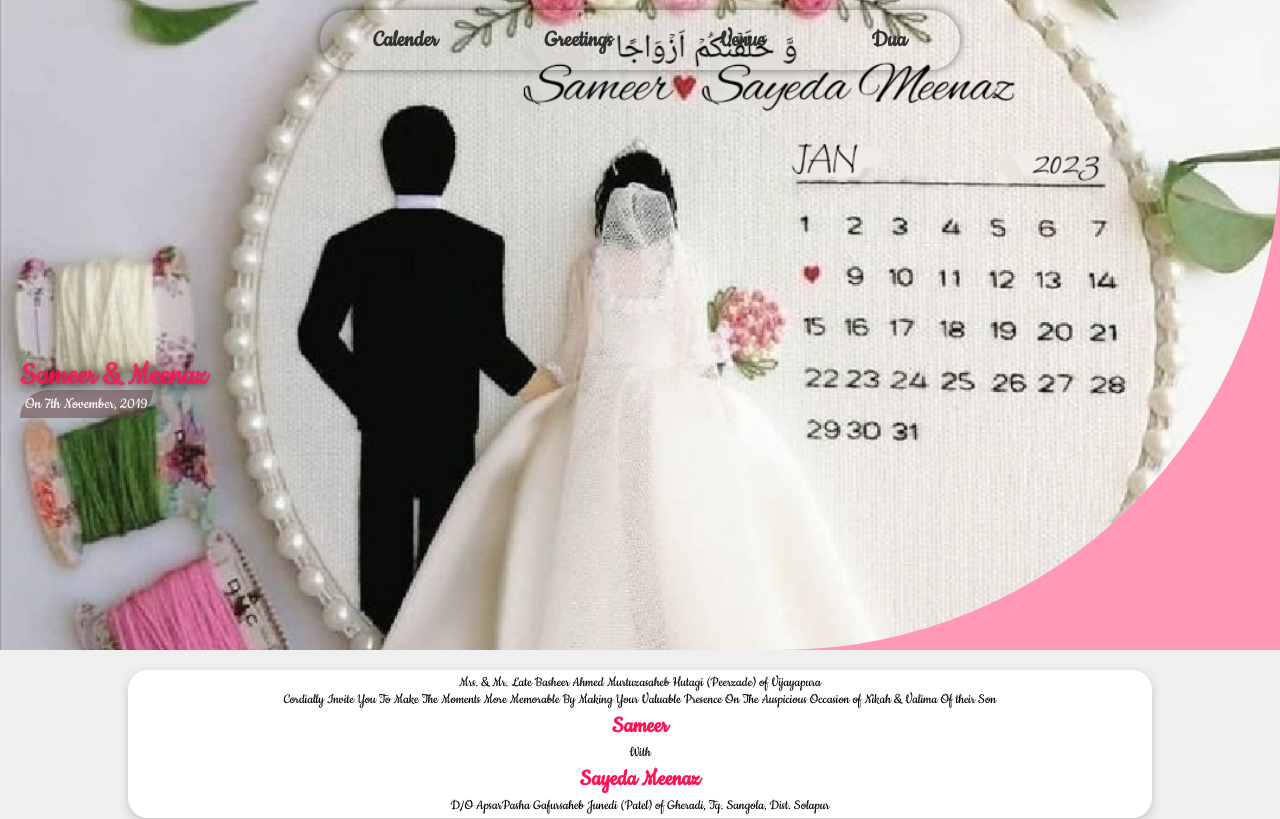
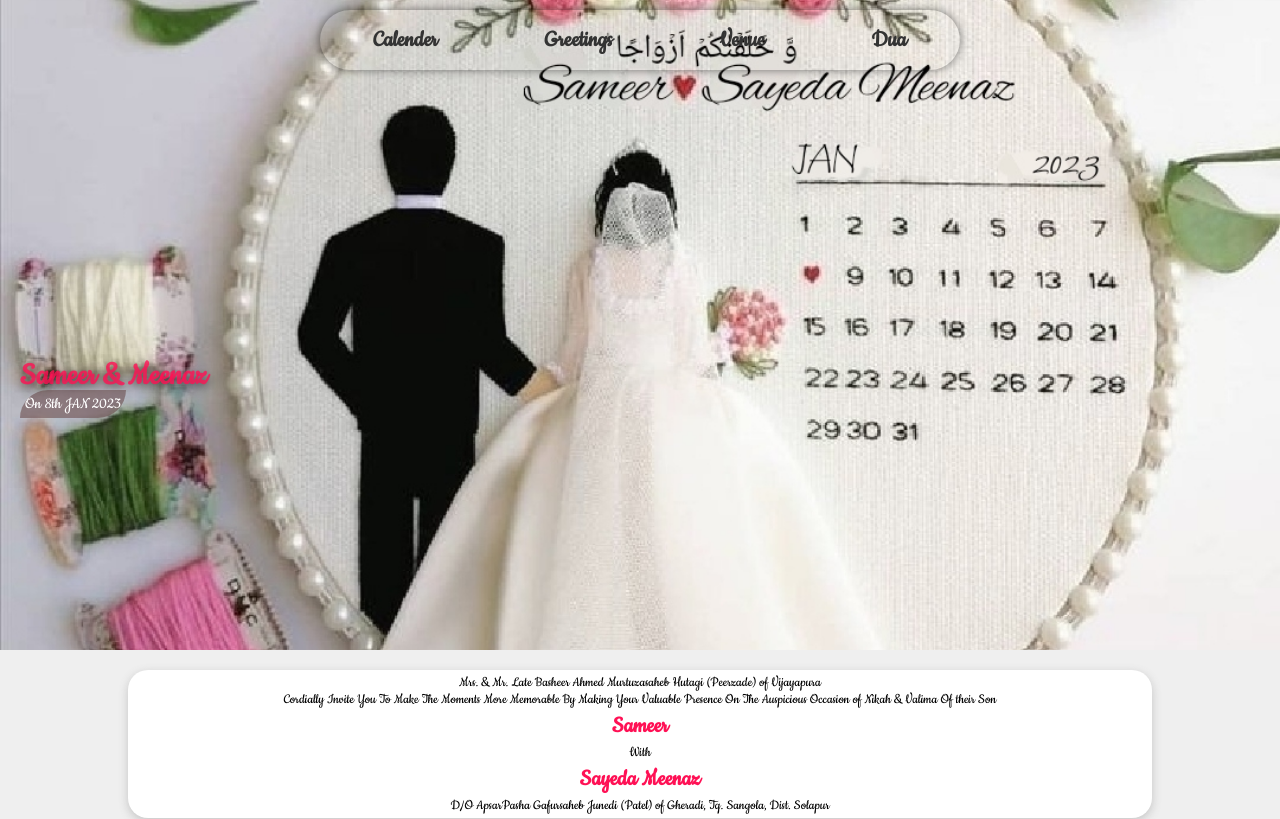
Before and after one commit to Faisal-jag/Hutagi-Family-Invitation, a plain HTML site: page index.html in a window 1280 px wide. Shown: the top 819 px of the page. Drawn offline with nearby package versions, Linux system fonts and the light colour scheme; a web font is replaced by a local one.

Commit message:
date change & border radius emoved

```diff
--- a/index.html
+++ b/index.html
@@ -14,7 +14,7 @@
       rel="stylesheet"
     />
     <link rel="stylesheet" href="style.css" />
-    <title>Wedding website</title>
+    <title>Hutagi Family Invitation</title>
   </head>
   <body>
     <div class="container">
@@ -30,7 +30,7 @@
         </div>
         <div class="text" id="home">
           <h1>Sameer & Meenaz</h1>
-          <span class="date">On 7th November, 2019</span>
+          <span class="date">On 8th JAN 2023</span>
         </div>
       </div>
       <div class="section">
--- a/style.css
+++ b/style.css
@@ -12,7 +12,7 @@
     justify-content: flex-start;
     align-items: flex-start;
     flex-wrap: wrap;
-    background-color: #ff99b6;
+    /* background-color: #ff99b6; */
     overflow: hidden;
 }
 .banner{
@@ -26,7 +26,7 @@
     justify-content: center;
     align-items: flex-start;
     flex-wrap: wrap;
-    border-radius: 0 0 500px 0;
+    /* border-radius: 0 0 500px 0; */
 }
 .nav{
     width:90%;
```
